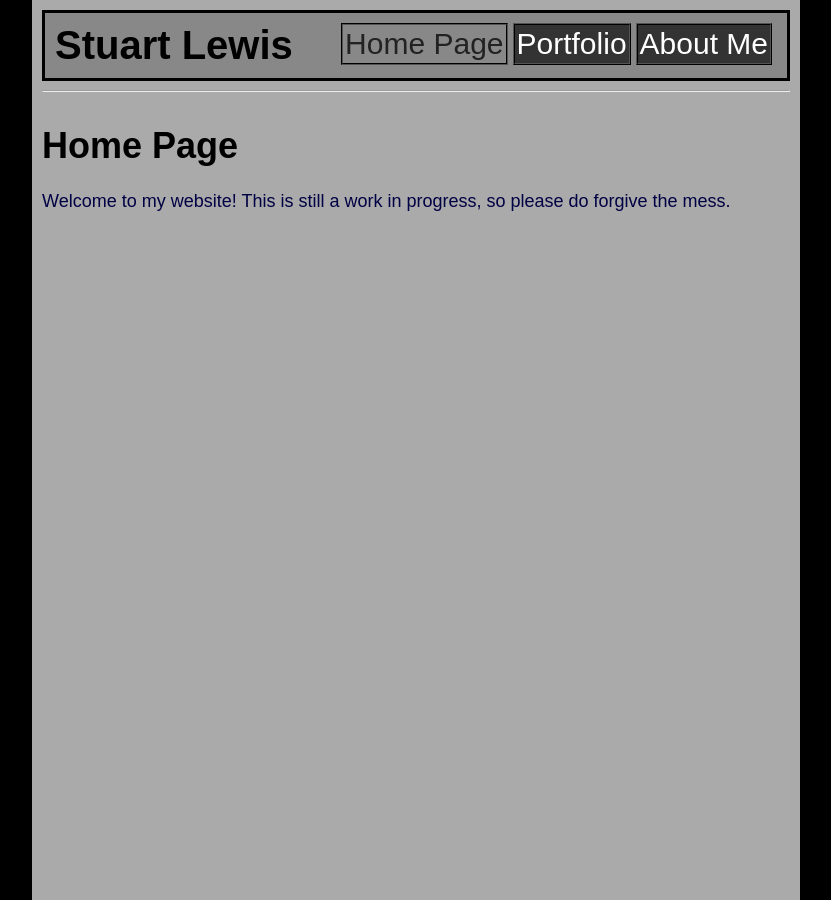
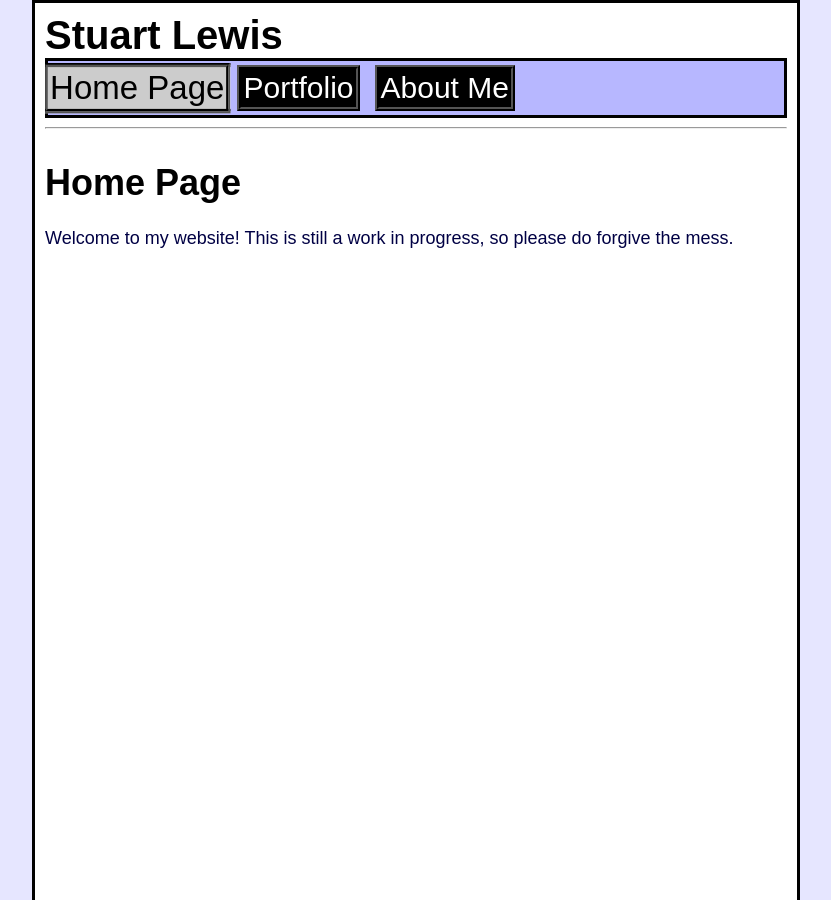
Before and after one commit to blacktack2/Website, a Jekyll site: the page built from index.html, in a window 1280 px wide and 900 px high. Shown: the whole window, without its empty margins (224-1055 px from the left). Built offline with Jekyll 4.4.1, drawn with Linux system fonts in a browser that asks for light colours.

Commit message:
Update style

```diff
--- a/_includes/navigation.html
+++ b/_includes/navigation.html
@@ -1,6 +1,8 @@
 <div class="main-navigation">
   <h1 class="main-title">Stuart Lewis</h1>
-  {% for item in site.data.navigation reversed %}
-    <button class="btn-navigation{% if page.url==item.link %} btn-selected{% endif %}" onclick="window.location.href='{{ site.baseurl }}{{ item.link }}'">{{ item.name }}</button>
-  {% endfor %}
+  <div class="main-nav-panel">
+    {% for item in site.data.navigation %}
+      <button class="btn-navigation{% if page.url==item.link %} btn-selected{% endif %}" onclick="window.location.href='{{ site.baseurl }}{{ item.link }}'">{{ item.name }}</button>
+    {% endfor %}
+  </div>
 </div>
--- a/_sass/main.scss
+++ b/_sass/main.scss
@@ -1,7 +1,15 @@
 
 :root {
+  --bg-main: #ffffff;
+  --bg-body: #e6e6ff;
+
   --fg-header: #000000;
   --fg-text: #000044;
+
+  --btn-bg: #000000;
+  --btn-fg: #ffffff;
+  --btn-bg-selected: #cccccc;
+  --btn-fg-selected: #000000;
 }
 
 html {
@@ -20,12 +28,17 @@ body {
   font-family: arial;
   font-size: 18px;
 
-  background-color: #aaaaaa;
+  background-color: var(--bg-body);
   color: var(--fg-text);
 }
 
-p {
+p:hover {
+  position: relative;
+  transform: scale(1.2);
 
+  background-color: var(--bg-main);
+
+  transition: transform 0.3s ease;
 }
 
 h1, h2, h3, h4, h5, h6 {
@@ -65,7 +78,7 @@ h6 {
   top: 0;
   height: 100vh;
 
-  background-color: #000000;
+  background-color: var(--bg-body);
 }
 .banner.banner-left {
   grid-column: 1;
@@ -78,24 +91,32 @@ h6 {
   grid-column: 2;
 
   min-height: 100vh;
-  overflow-y: auto;
 
   margin: 0px;
   padding: 10px;
+
+  background-color: var(--bg-main);
+
+  border: 3px solid #000000;
 }
 
 .main-navigation {
   overflow: hidden;
 
   margin: 0px;
-  padding: 10px;
+  padding: 0px;
+}
 
-  background-color: #888888;
+.main-nav-panel {
+  margin: 0px;
+  padding: 4px;
+
+  background-color: #b7b7ff;
   border: 3px solid #000000;
 }
 
 .main-title {
-  float: left;
+  width: 100%;
 
   margin: 0px;
   padding: 0px;
@@ -114,17 +135,16 @@ h6 {
 }
 
 .btn-navigation {
-  float: right;
   height: 100%;
 
   padding: 2px;
-  margin: 0px 5px 0px 0px;
+  margin: 0px 10px 0px 0px;
 
   font-size: 30px;
 
-  color: #ffffff;
-  background-color: #333333;
-  border: 2px ridge #000000;
+  color: var(--btn-fg);
+  background-color: var(--btn-bg);
+  border: 4px ridge var(--btn-bg);
 
   transition: transform 0.3s ease;
 }
@@ -132,9 +152,13 @@ h6 {
   transform: scale(1.1) rotate(-2deg);
 }
 .btn-navigation.btn-selected {
-  color: #222222;
-  background-color: #888888;
-  border: 2px groove #000000;
+  color: var(--btn-fg-selected);
+  background-color: var(--btn-bg-selected);
+  border: 4px groove var(--btn-bg);
+  transform: scale(1.1);
+}
+.btn-navigation.btn-selected:hover {
+  transform: scale(1.1) rotate(-2deg);
 }
 
 .preload-image {
```
